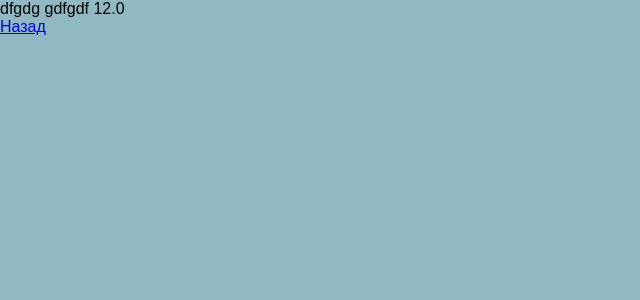
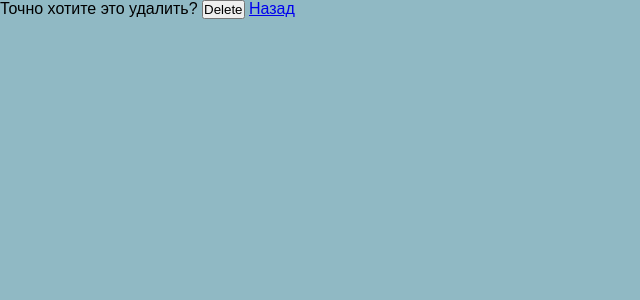
Before and after one commit to ZenBogdan2604/DNS, a Django app: page /app/delete/2 in a window 1280 px wide. Shown: the top 300 px of the page, without its empty margins (0-640 px from the left). Run offline with Django 5.2, Linux system fonts and the light colour scheme; data comes from the database, SQL or seed files in the repository.

Commit message:
add: delete and update for details

```diff
--- /dev/null
+++ b/project/app/templates/confirm_delete.html
@@ -0,0 +1,10 @@
+{% extends 'index.html' %}
+
+{% block content %}
+<form method="post">
+    {% csrf_token %}
+    Точно хотите это удалить?
+    <button type="submit">Delete</button>
+    <a href="{% url 'tovary' %}">Назад</a>
+</form>
+{% endblock %}
--- a/project/app/templates/details.html
+++ b/project/app/templates/details.html
@@ -4,4 +4,7 @@
     {{tovar.descpription}}
     {{tovar.price}}
 <a href="{% url 'tovary' %}">Назад</a>
+<a href="{% url 'update' tovar.pk %}">Обновить</a>
+<a href="{% url 'delete' tovar.pk %}">Удалить</a>
+
 {% endblock %}
--- a/project/app/views.py
+++ b/project/app/views.py
@@ -24,7 +24,7 @@ class TovaryCreateView(CreateView):
 
 class TovaryDeleteView(DeleteView):
     model = Tovar
-    template_name = 'details.html'
+    template_name = 'confirm_delete.html'
     success_url = reverse_lazy('tovary')
 
 class TovaryUpdateView(UpdateView):
```
Also changed, not shown: project/db.sqlite3.
